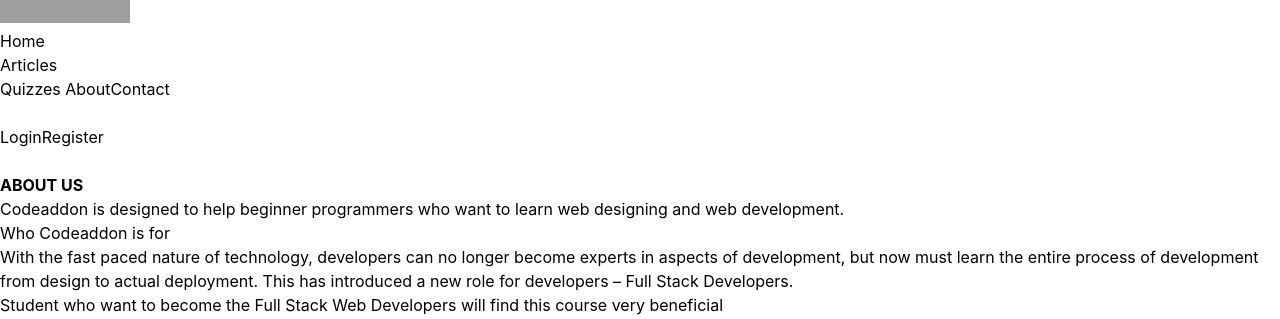
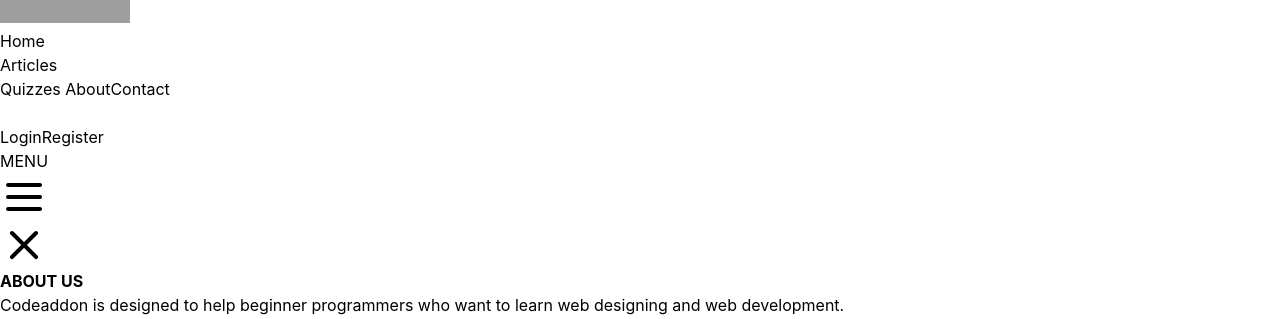
Before and after one commit to Nalindadsn/blog, a Next.js app: page /about in a window 1280 px wide. Shown: the top 319 px of the page. Built offline with nearby package versions, Linux system fonts and the light colour scheme; grey boxes are pictures that could not be loaded.

Commit message:
descriptive message oop 0

```diff
--- a/components/NavBar.js
+++ b/components/NavBar.js
@@ -193,10 +193,10 @@ useEffect(() => {
 
 
 </nav>
-<div className="absolute inset-y-0 left-0 flex items-center md:hidden z-30">
+<div className="absolute inset-y-0 left-0 flex items-center md:hidden z-50">
   <button  onClick={toggle} type="button" className={" inline-flex items-center justify-center p-2  text-gray-400 hover:text-white bg-gray-600/20  hover:bg-gray-700/50 focus:outline-none focus:ring-2 focus:ring-inset focus:ring-white fixed top-16 right-0 z-50 "} aria-controls="mobile-menu" aria-expanded="false">
           <span className="sr-only">Open main menu</span>
-
+          MENU
 
           <svg className="block h-6 w-6" xmlns="http://www.w3.org/2000/svg" fill="none" viewBox="0 0 24 24" stroke="currentColor" aria-hidden="true">
             <path strokeLinecap="round" strokeLinejoin="round" strokeWidth="2" d="M4 6h16M4 12h16M4 18h16" />
```
